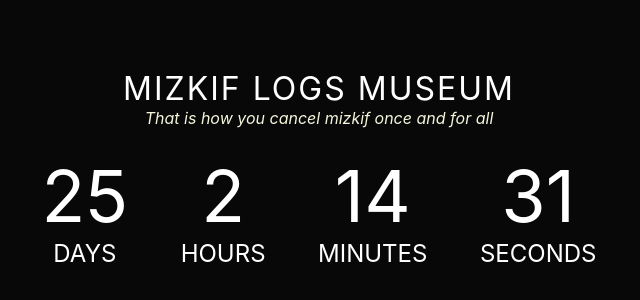
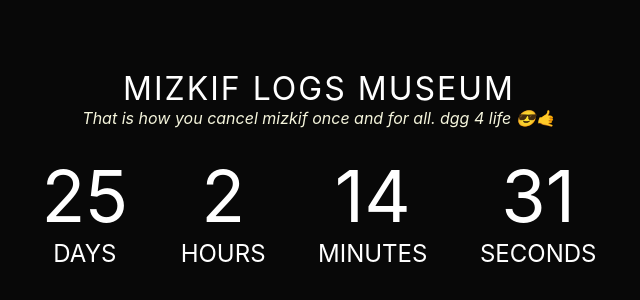
Before and after one commit to gewewr/gingfre.github.io, a plain HTML site: page index.html in a window 1280 px wide. Shown: the part 220-520 px from the top of the page, without its empty margins (321-961 px from the left). Drawn offline with Linux system fonts and the light colour scheme.

Commit message:
Update index.html

```diff
--- a/index.html
+++ b/index.html
@@ -10,7 +10,7 @@
 <body>
 <div class=container>
 <h1 id=headline>Mizkif Logs Museum</h1>
-<span style=font-style:italic;color:beige>That is how you cancel mizkif once and for all</span>
+<span style=font-style:italic;color:beige>That is how you cancel mizkif once and for all. dgg 4 life 😎🤙</span>
 <div id=countdown>
 <ul>
 <li><span id=days></span>days</li>
```
